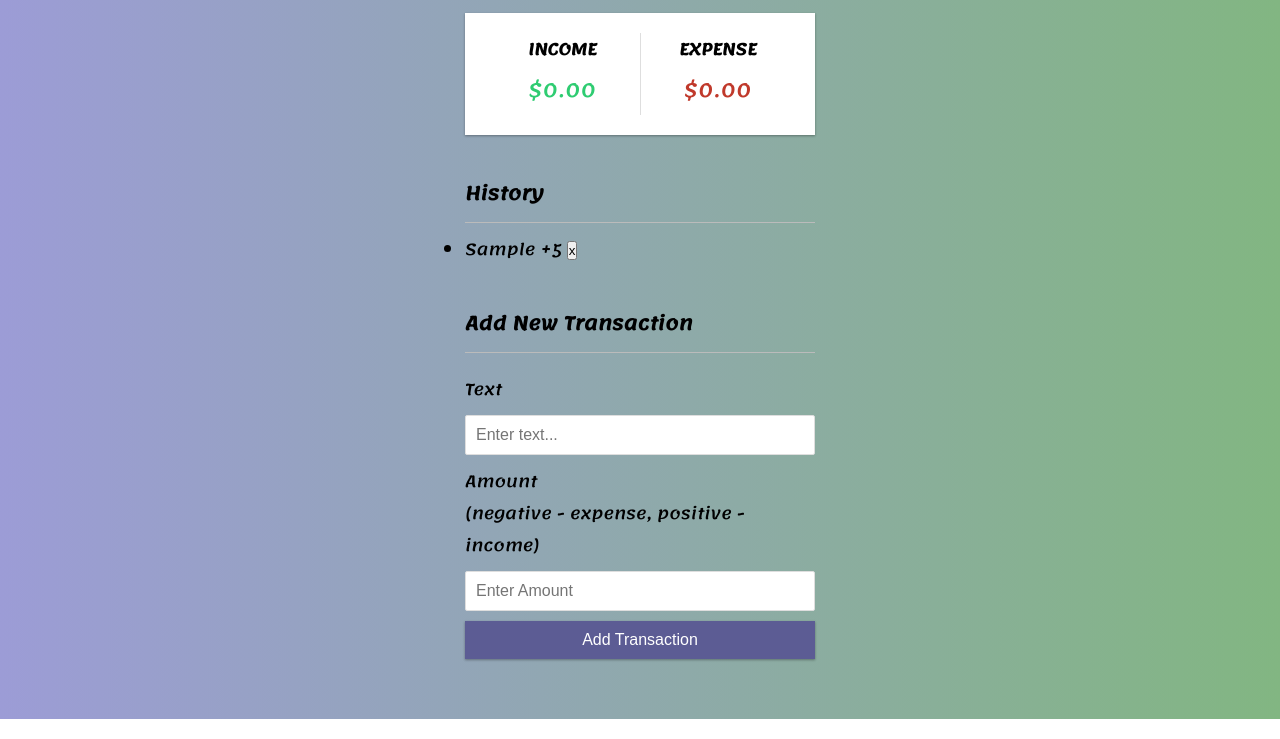
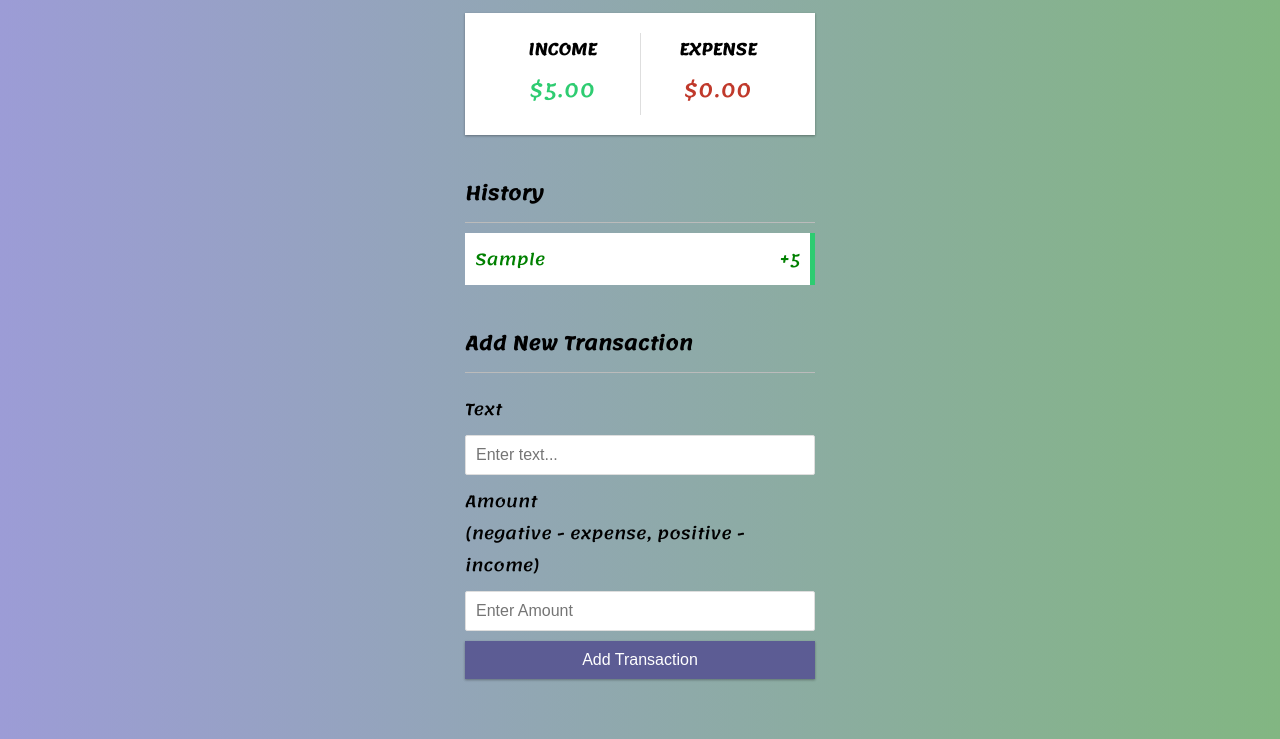
Before and after one commit to SethMegbetor/trainingPortfolio, a plain HTML site: page myExpenseTracker/index.html in a window 1280 px wide. Both pictures are taken after typing "Sample", "5" into the empty fields and a click on the button "Add Transaction". Shown: the part 181-920 px from the top of the page. Drawn offline with Linux system fonts and the light colour scheme.

Commit message:
completed expense tracker application

```diff
--- a/myExpenseTracker/index.html
+++ b/myExpenseTracker/index.html
@@ -24,11 +24,7 @@
       </div>
 
       <h3>History</h3>
-      <ul id="list" class="list">
-        <!-- <li class="minus">
-          Cash <span>-$400</span><button class="delete-btn">x</button>
-        </li> -->
-      </ul>
+      <ul id="list" class="list"></ul>
 
       <h3>Add New Transaction</h3>
       <form id="form">
--- a/myExpenseTracker/script.js
+++ b/myExpenseTracker/script.js
@@ -54,7 +54,7 @@ function addTransactionDOM(transaction) {
   // add a class based on the value entered by the user
   item.classList.add(transaction.amount < 0 ? "minus" : "plus");
 
-  item.innerHTML = `${transaction.text} <span> ${sign}${Math.abs(
+  item.innerHTML = `${transaction.text} <span>${sign}${Math.abs(
     transaction.amount
   )} </span> <button class="delete-btn" onclick = "removeTransaction(${
     transaction.id
@@ -70,9 +70,10 @@ function updateValues() {
 
   const total = amounts.reduce((acc, item) => (acc += item), 0).toFixed(2);
 
+  // changed something here
   const income = amounts
-    .filter((item) => 0)
-    .reduce((item) => (acc += item), 0)
+    .filter((item)  => item > 0)
+    .reduce((acc, item) => (acc += item), 0)
     .toFixed(2);
 
   const expense = (
@@ -81,9 +82,10 @@ function updateValues() {
   ).toFixed(2);
 
   // updating the content of the html
-  balance.innerHTML = `$${total}`;
-  money_plus.innerHTML = `$${income}`;
-  money_minus.innerHTML = `$${expense}`;
+  // changed from innerhtml to innertext
+  balance.innerText = `$${total}`;
+  money_plus.innerText = `$${income}`;
+  money_minus.innerText = `$${expense}`;
 }
 
 // code to remove a transaction
--- a/myExpenseTracker/style.css
+++ b/myExpenseTracker/style.css
@@ -106,3 +106,50 @@ input[type="number"] {
 .delete-btn:focus {
   outline: 0;
 }
+
+.list {
+  list-style-type: none;
+  padding: 0;
+  margin-bottom: 40px;
+}
+
+.list li {
+  background-color: #fff;
+  box-sizing: var(--box-shadow);
+  color: teal;
+  display: flex;
+  justify-content: space-between;
+  position: relative;
+  padding: 10px;
+  margin: 10px 0;
+}
+
+.list li.plus {
+  border-right: 5px solid #2ecc71;
+  color: green;
+}
+
+.list li.minus {
+  border-right: 5px solid #b9532a;
+  color: red;
+}
+
+.delete-btn {
+  cursor: pointer;
+  background-color: #000;
+  border: 0;
+  color: white;
+  font-size: 30px;
+  line-height: 30px;
+  padding: 2px 5px;
+  position: absolute;
+  top: 50%;
+  left: 0;
+  transform: translate(-100%, -50%);
+  opacity: 0;
+  transition: opacity 0.3s ease;
+}
+
+.list li:hover .delete-btn {
+  opacity: 1;
+}
```
